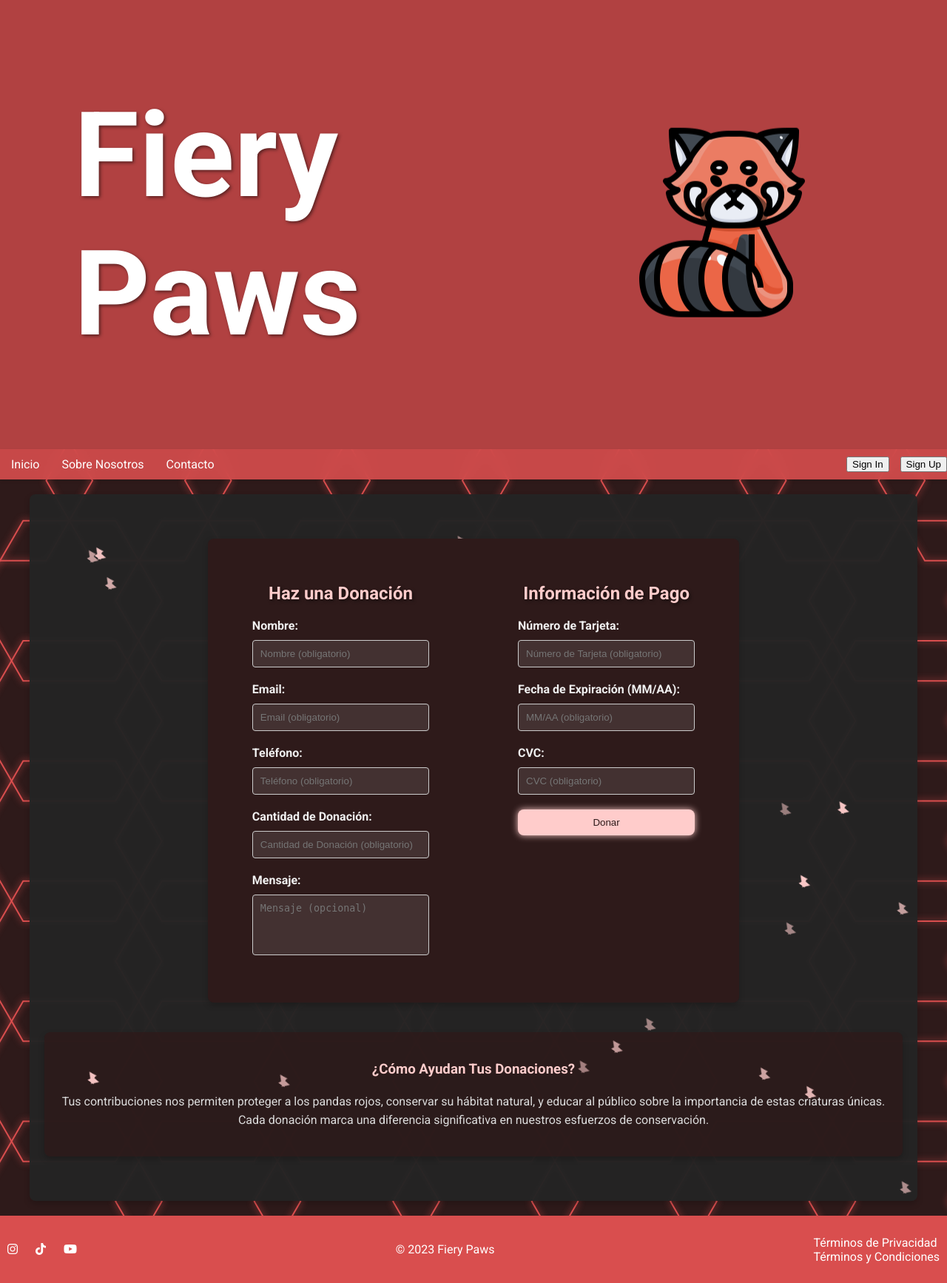
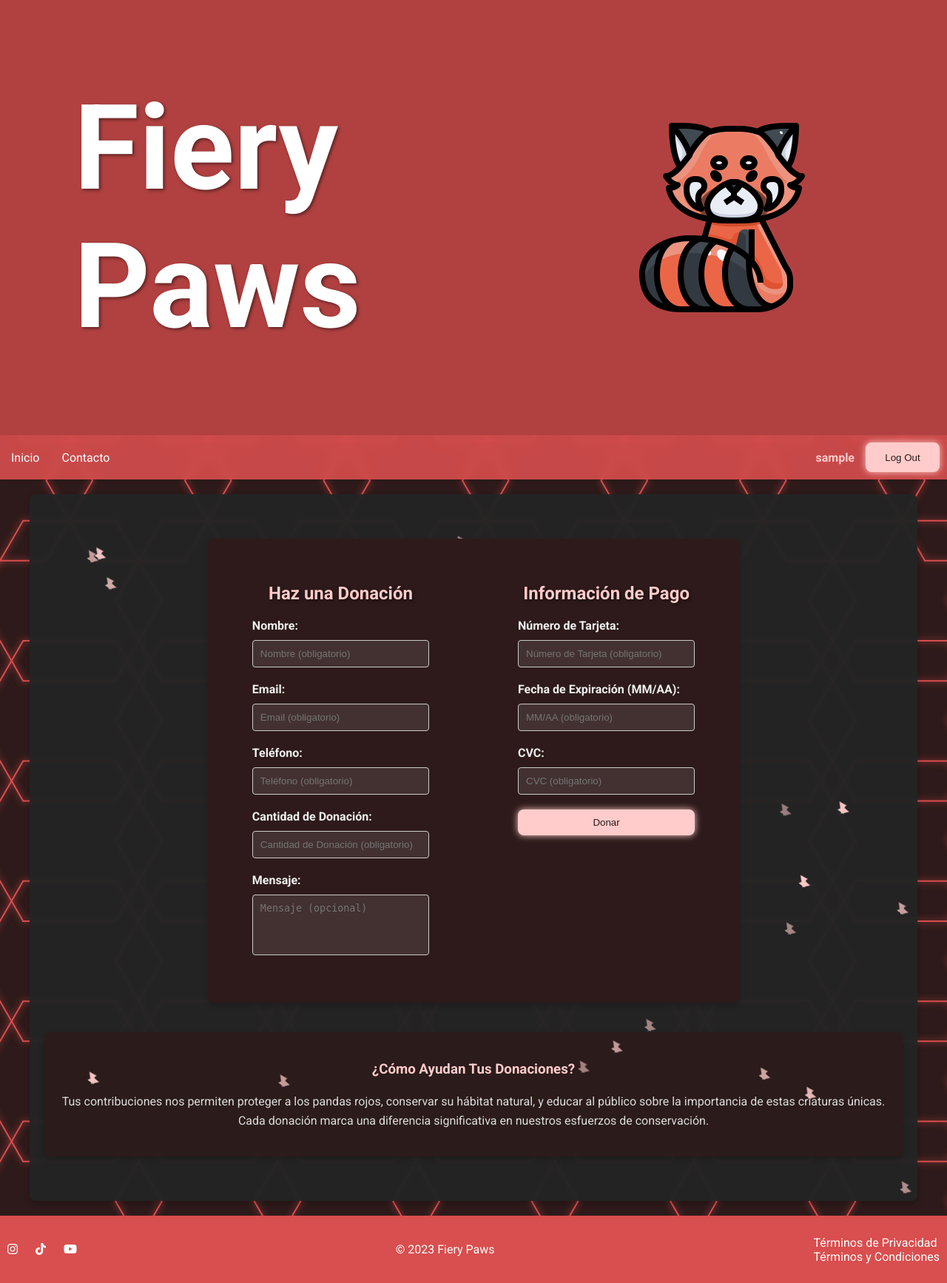
Before and after one commit to Gallardo666/Fiery-Paws, a PHP site: page /donacion.php in a window 1280 px wide. Shown: the whole page at 74% size. Run offline with PHP 8.4, Linux system fonts and the light colour scheme; the visitor is signed in with stand-in values (Sample User, id 1).

Commit message:
Modificación Header y Correcto Login Donacion

```diff
--- a/donacion.php
+++ b/donacion.php
@@ -1,8 +1,15 @@
+<!DOCTYPE html>
+<html lang="es">
 <?php
 session_start();
+
+// Check if the user is authenticated
+if (!isset($_SESSION['username'])) {
+    // Redirect to the login page if not authenticated
+    header("Location: index.php");
+    exit();
+}
 ?>
-<!DOCTYPE html>
-<html lang="es">
 <head>
     <meta charset="UTF-8">
     <meta name="viewport" content="width=device-width, initial-scale=1.0">
@@ -45,8 +52,6 @@ session_start();
         ::-webkit-scrollbar-thumb:hover {
             background-color: #b33a3a;
         }
-
-
         .background {
             position: fixed;
             width: 100%;
@@ -81,7 +86,6 @@ session_start();
             position: relative;
             z-index: 2;
             box-sizing: border-box;
-            animation: fadeIn 1s ease-out;
         }
         header h1 {
             font-size: 10rem;
@@ -92,7 +96,6 @@ session_start();
             width: 16rem;
             height: 16rem;
             margin-right: 10%;
-            animation: float 3s ease-in-out infinite;
         }
         nav {
             background-color: rgba(217, 78, 78, 0.9);
@@ -131,6 +134,29 @@ session_start();
             display: flex;
             gap: 15px;
             margin-left: auto;
+            align-items: center;
+        }
+        .auth-buttons p {
+            margin: 0;
+            color: #ffcccb;
+            font-weight: bold;
+        }
+        .auth-buttons button {
+            background-color: #ffcccb;
+            color: #2e1a1a;
+            padding: 10px 15px;
+            border-radius: 8px;
+            transition: background-color 0.3s ease, box-shadow 0.3s ease;
+            border: 2px solid #ffcccb;
+            box-shadow: 0 0 10px #ffcccb;
+            margin-right: 10px;
+            width: 100px;
+            height: 40px;
+        }
+        .auth-buttons button:hover {
+            background-color: transparent;
+            color: #ffcccb;
+            box-shadow: 0 0 20px #ffcccb;
         }
         main {
             flex: 1;
@@ -337,11 +363,15 @@ session_start();
     <nav>
         <ul>
             <li><a href="index.php">Inicio</a></li>
-            <li><a href="#about">Sobre Nosotros</a></li>
             <li><a href="#contact">Contacto</a></li>
             <div class="auth-buttons">
+                <?php if (isset($_SESSION['username'])): ?>
+                    <p><?php echo htmlspecialchars($_SESSION['username']); ?></p>
+                    <button id="logoutBtn" onclick="window.location.href='logout.php'">Log Out</button>
+                <?php else: ?>
                     <button id="openLoginModal">Sign In</button>
                     <button id="openRegisterModal">Sign Up</button>
+                <?php endif; ?>
             </div>
         </ul>
     </nav>
```
Also changed, not shown: index.php (+9 -1 lines). Lines whose indentation alone changed are shown as unchanged.
